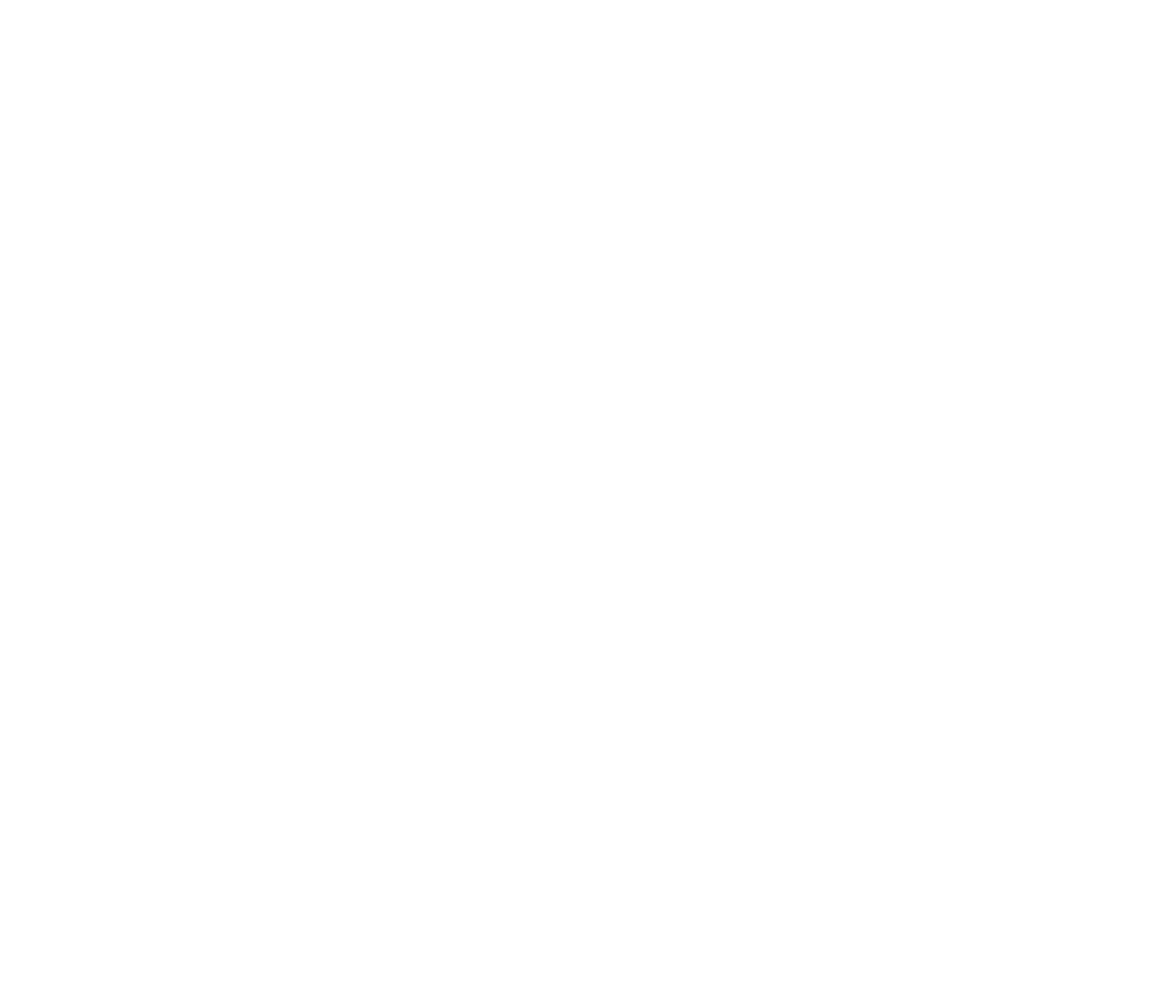
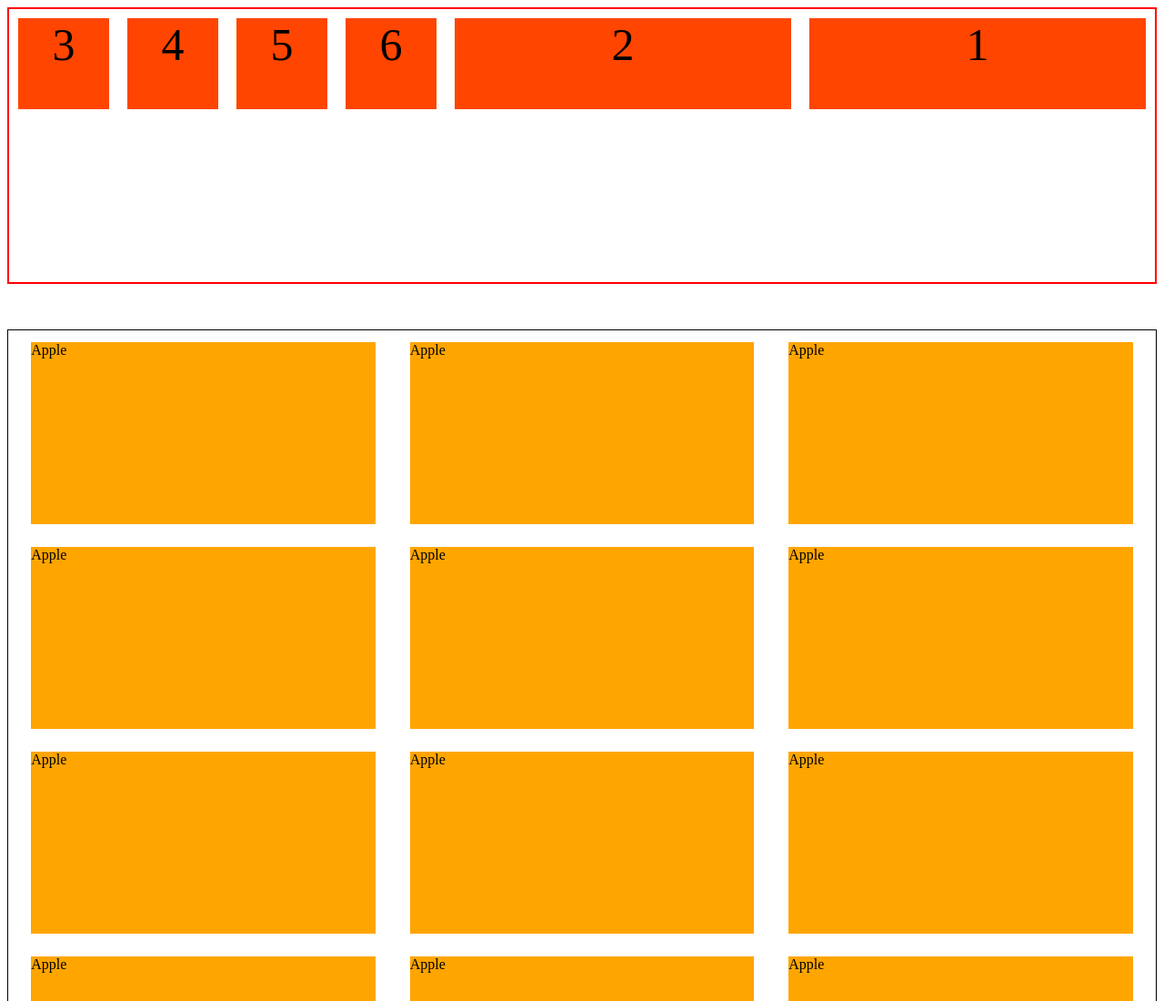
Before and after one commit to Andrii-Zadorozhnii/JavaScript_2024, a plain HTML site: page HTML/L_5/index.html in a window 1280 px wide. Shown: the top 1100 px of the page at 91% size. Before the commit the page ends 800 px from the top, so only its background shows below. Drawn offline with Linux system fonts and the light colour scheme.

Commit message:
Add flex lasson

```diff
--- a/HTML/L_5/index.html
+++ b/HTML/L_5/index.html
@@ -3,9 +3,50 @@
   <head>
     <meta charset="UTF-8" />
     <meta name="viewport" content="width=device-width, initial-scale=1.0" />
-    <title>Document</title>
+    <title>Flex box</title>
     <link rel="stylesheet" href="./styles/styles.css" />
     <script src="./js/index.js"></script>
   </head>
-  <body></body>
+  <body>
+    <div class="container">
+      <div class="item test-item">1</div>
+      <div class="item test-item-2 h150">2</div>
+      <div class="item h200">3</div>
+      <div class="item h250">4</div>
+      <div class="item">5</div>
+      <div class="item h150">6</div>
+    </div>
+    <div class="container-2">
+      <div class="item-2">Apple</div>
+      <div class="item-2">Apple</div>
+      <div class="item-2">Apple</div>
+      <div class="item-2">Apple</div>
+      <div class="item-2">Apple</div>
+      <div class="item-2">Apple</div>
+      <div class="item-2">Apple</div>
+      <div class="item-2">Apple</div>
+      <div class="item-2">Apple</div>
+      <div class="item-2">Apple</div>
+      <div class="item-2">Apple</div>
+      <div class="item-2">Apple</div>
+      <div class="item-2">Apple</div>
+      <div class="item-2">Apple</div>
+      <div class="item-2">Apple</div>
+      <div class="item-2">Apple</div>
+      <div class="item-2">Apple</div>
+      <div class="item-2">Apple</div>
+      <div class="item-2">Apple</div>
+      <div class="item-2">Apple</div>
+      <div class="item-2">Apple</div>
+      <div class="item-2">Apple</div>
+      <div class="item-2">Apple</div>
+      <div class="item-2">Apple</div>
+      <div class="item-2">Apple</div>
+      <div class="item-2">Apple</div>
+      <div class="item-2">Apple</div>
+      <div class="item-2">Apple</div>
+      <div class="item-2">Apple</div>
+      <div class="item-2">Apple</div>
+    </div>
+  </body>
 </html>
--- a/HTML/L_5/styles/styles.css
+++ b/HTML/L_5/styles/styles.css
@@ -0,0 +1,90 @@
+.container {
+    border: 2px solid red;
+    min-height: 300px;
+    display: flex;
+    flex-direction: row;
+    /* flex-direction: row-reverse;
+    flex-direction: column;
+    flex-direction: column-reverse; */
+
+    /* Распределение по строкам */
+    flex-wrap: nowrap;
+    flex-wrap: wrap-reverse;
+    flex-wrap: wrap;
+
+
+
+
+    justify-content: flex-start;
+    /* justify-content: end;
+    justify-content: center;
+    justify-content: space-between;
+    justify-content: space-around;
+    justify-content: space-evenly; */
+    /* распределение по ширине row */
+
+    /* Выравнивание элементов */
+    align-items: flex-start;
+    align-items: flex-end;
+    align-items: center;
+    /* align-items: baseline;
+    align-items: stretch; */
+
+
+    /* Поведение строк внутри контейнера */
+    align-content: flex-start;
+    /* align-content: flex-end;
+    align-content: center;
+    align-content: stretch; */
+}
+
+.item {
+    width: 100px;
+    height: 100px;
+    background: orangered;
+    margin: 10px;
+    font-size: 50px;
+    text-align: center;
+
+}
+
+.h250 {
+    /* height: 250px; */
+}
+
+.h200 {
+    /* height: 200px; */
+}
+
+.h150 {
+    /* height: 150px; */
+}
+
+.test-item {
+    order: 2;
+    flex-grow: 2;
+}
+
+.test-item-2 {
+    order: 1;
+    flex-grow: 2;
+    /* flex-shrink: 2; */
+    align-self: flex-end;
+}
+
+.container-2 {
+    border: 1px solid black;
+    margin-top: 50px;
+    min-height: 100px;
+    display: flex;
+    /* flex-direction: row; */
+    flex-wrap: wrap;
+    justify-content: space-evenly;
+}
+
+.item-2 {
+    background: orange;
+    margin: 1%;
+    width: 30%;
+    height: 200px;
+}
```
